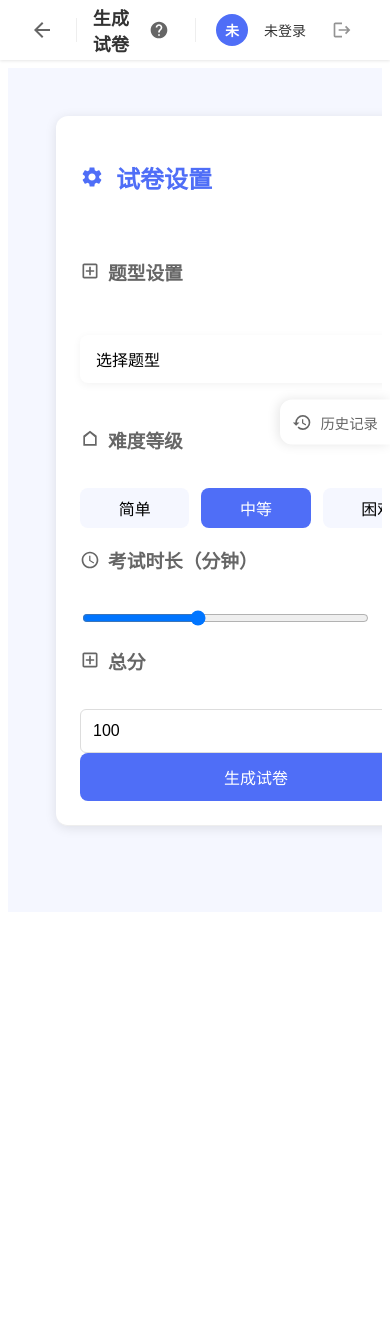
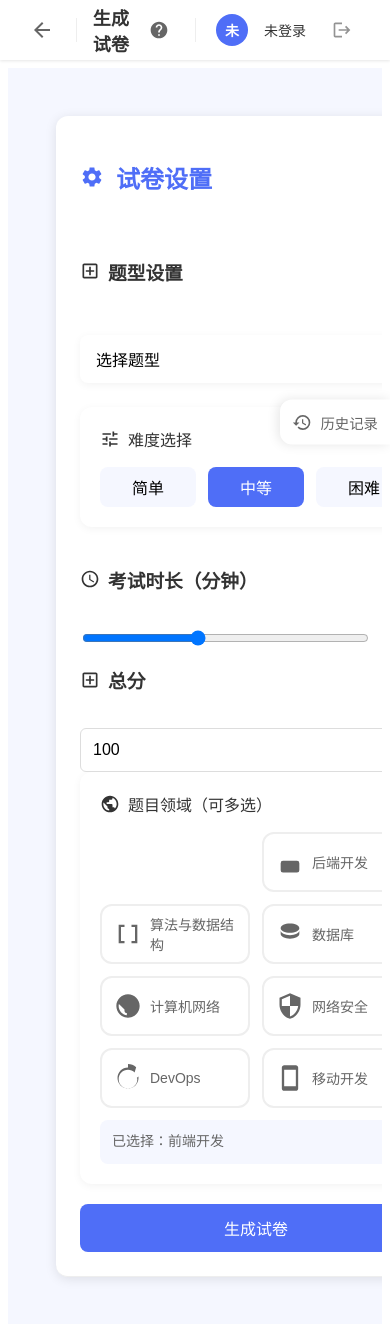
Before and after one commit to indexhtmlhtml/newproject, a Vue app: page /create-paper in a window 390 px wide. Shown: the top 1324 px of the page. Before the commit the page ends 920 px from the top, so only its background shows below. Built offline with nearby package versions, Linux system fonts and the light colour scheme.

Commit message:
题型选择

```diff
--- a/src/views/CreatePaper.vue
+++ b/src/views/CreatePaper.vue
@@ -92,12 +92,12 @@
           </div>
 
           <!-- 难度选择 -->
-          <div class="difficulty-section">
+          <div class="setting-group">
             <div class="section-title">
               <svg xmlns="http://www.w3.org/2000/svg" width="20" height="20" viewBox="0 0 24 24">
-                <path fill="currentColor" d="M12 2L4 8v12h16V8l-8-6zm0 2.8L18 10v8H6v-8l6-5.2z"/>
+                <path fill="currentColor" d="M3 17v2h6v-2H3zM3 5v2h10V5H3zm10 16v-2h8v-2h-8v-2h-2v6h2zM7 9v2H3v2h4v2h2V9H7zm14 4v-2H11v2h10zm-6-4h2V7h4V5h-4V3h-2v6z"/>
               </svg>
-              <h3>{{ t('paper.difficulty') }}</h3>
+              <span>难度选择</span>
             </div>
 
             <div class="difficulty-options">
@@ -155,6 +155,34 @@
               step="10"
               class="score-input"
             >
+          </div>
+
+          <!-- 领域选择 -->
+          <div class="setting-group">
+            <div class="section-title">
+              <svg xmlns="http://www.w3.org/2000/svg" width="20" height="20" viewBox="0 0 24 24">
+                <path fill="currentColor" d="M12 2C6.48 2 2 6.48 2 12s4.48 10 10 10 10-4.48 10-10S17.52 2 12 2zm-1 17.93c-3.95-.49-7-3.85-7-7.93 0-.62.08-1.21.21-1.79L9 15v1c0 1.1.9 2 2 2v1.93zm6.9-2.54c-.26-.81-1-1.39-1.9-1.39h-1v-3c0-.55-.45-1-1-1H8v-2h2c.55 0 1-.45 1-1V7h2c1.1 0 2-.9 2-2v-.41c2.93 1.19 5 4.06 5 7.41 0 2.08-.8 3.97-2.1 5.39z"/>
+              </svg>
+              <span>题目领域（可多选）</span>
+            </div>
+            <div class="domain-selector">
+              <button
+                v-for="item in domains"
+                :key="item.value"
+                :class="['domain-btn', { active: selectedDomains.includes(item.value) }]"
+                @click="toggleDomain(item.value)"
+              >
+                <div class="domain-icon">
+                  <svg viewBox="0 0 24 24">
+                    <path fill="currentColor" :d="item.icon"/>
+                  </svg>
+                </div>
+                <span class="domain-label">{{ item.label }}</span>
+              </button>
+            </div>
+            <div class="domain-hint" v-if="selectedDomains.length > 0">
+              已选择：{{ selectedDomains.map(d => domains.find(item => item.value === d)?.label).join('、') }}
+            </div>
           </div>
 
           <!-- 生成按钮 -->
@@ -435,11 +463,11 @@
 </template>
 
 <script setup>
-import { ref, computed, onMounted } from 'vue'
+import { ref, computed, onMounted, watch } from 'vue'
 import { useRouter } from 'vue-router'
 import { useLanguageStore } from '../stores/language'
 import { useI18n } from 'vue-i18n'
-import { generatePaper as generatePaperAPI } from '../services/paper'
+import { generatePaper, savePaperToHistory } from '../services/paper'
 import { downloadPaperAsWord } from '../utils/download'
 import PaperHistory from '@/components/PaperHistory.vue'
 import { eventBus } from '@/utils/eventBus'
@@ -540,13 +568,67 @@ const handleTypeChange = (type) => {
   }
 }
 
-// 验证配置是否有效
+// 修改领域选择的数据结构，增加更多领域
+const domains = [
+  {
+    value: 'frontend',
+    label: '前端开发',
+    icon: 'M12 18.178l-4.62-1.256-.328-3.544h2.27l.158 1.844 2.52.667 2.52-.667.26-2.866H6.96l-.635-6.678h11.35l-.227 2.21H8.822l.204 2.256h8.217l-.624 6.778L12 18.178z'
+  },
+  {
+    value: 'backend',
+    label: '后端开发',
+    icon: 'M20 13v6a2 2 0 0 1-2 2H6a2 2 0 0 1-2-2v-6a2 2 0 0 1 2-2h12a2 2 0 0 1 2 2zM6.5 17.5l3-3l2 2l3-3l2 2'
+  },
+  {
+    value: 'algorithm',
+    label: '算法与数据结构',
+    icon: 'M15 4v2h3v12h-3v2h5V4zM4 4v16h5v-2H6V6h3V4z'
+  },
+  {
+    value: 'database',
+    label: '数据库',
+    icon: 'M12 3C7.58 3 4 4.79 4 7s3.58 4 8 4 8-1.79 8-4-3.58-4-8-4zM4 9v3c0 2.21 3.58 4 8 4s8-1.79 8-4V9c0 2.21-3.58 4-8 4s-8-1.79-8-4z'
+  },
+  {
+    value: 'network',
+    label: '计算机网络',
+    icon: 'M12 2C6.48 2 2 6.48 2 12s4.48 10 10 10 10-4.48 10-10S17.52 2 12 2zm-1 17.93c-3.95-.49-7-3.85-7-7.93 0-.62.08-1.21.21-1.79L9 15v1c0 1.1.9 2 2 2v1.93z'
+  },
+  {
+    value: 'security',
+    label: '网络安全',
+    icon: 'M12 1L3 5v6c0 5.55 3.84 10.74 9 12 5.16-1.26 9-6.45 9-12V5l-9-4zm0 10.99h7c-.53 4.12-3.28 7.79-7 8.94V12H5V6.3l7-3.11v8.8z'
+  },
+  {
+    value: 'devops',
+    label: 'DevOps',
+    icon: 'M12 3c-4.97 0-9 4.03-9 9s4.03 9 9 9 9-4.03 9-9c0-.46-.04-.92-.1-1.36l-1.42 1.42C20.04 12.36 20 12.69 20 13c0 4.41-3.59 8-8 8s-8-3.59-8-8 3.59-8 8-8c2.21 0 4.21.89 5.65 2.33L19 2.71C17.01 1.04 14.61 0 12 0z'
+  },
+  {
+    value: 'mobile',
+    label: '移动开发',
+    icon: 'M17 1.01L7 1c-1.1 0-2 .9-2 2v18c0 1.1.9 2 2 2h10c1.1 0 2-.9 2-2V3c0-1.1-.9-1.99-2-1.99zM17 19H7V5h10v14z'
+  }
+]
+
+const selectedDomains = ref(['frontend']) // 新的多选模式
+
+// 修改 isValid 计算属性
 const isValid = computed(() => {
-  const totalQuestions = Object.values(counts.value).reduce((sum, count) => sum + count, 0)
-  return totalQuestions > 0 && totalQuestions <= 20
+  return (
+    // 确保至少选择了一个题型且数量大于0
+    Object.values(counts.value).some(count => count > 0) &&
+    // 确保至少选择了一个领域
+    selectedDomains.value.length > 0 &&
+    // 确保总分在合理范围内
+    totalScore.value >= 60 && totalScore.value <= 150 &&
+    // 确保选择了难度
+    selectedDifficulty.value
+  )
 })
 
-// 修改生成试卷的函数
+// 修改 handleGeneratePaper 函数
 const handleGeneratePaper = async () => {
   if (!isValid.value || isGenerating.value) return
 
@@ -564,19 +646,23 @@ const handleGeneratePaper = async () => {
       duration: duration.value,
       totalScore: totalScore.value,
       difficulty: selectedDifficulty.value,
+      domains: selectedDomains.value,
       counts: counts.value,
       language: languageStore.currentLanguage
     }
 
-    const result = await generatePaperAPI(params)
+    const result = await generatePaper(params)
+
     paper.value = {
       ...result,
       title: result.title || t('paper.defaultTitle'),
       duration: duration.value,
       totalScore: totalScore.value,
-      difficulty: selectedDifficulty.value
+      difficulty: selectedDifficulty.value,
+      domains: selectedDomains.value
     }
-    // 触发试卷生成事件
+
+    await savePaperToHistory(paper.value)
     eventBus.emit('paperGenerated')
   } catch (error) {
     console.error('Failed to generate paper:', error)
@@ -646,6 +732,23 @@ const vClickOutside = {
 const directives = {
   'click-outside': vClickOutside
 }
+
+// 当领域改变时重置不兼容的题型
+watch(selectedDomains, (newDomains) => {
+  if (newDomains.length === 0) {
+    selectedDomains.value = ['frontend'] // 默认至少选择一个领域
+  }
+})
+
+// 处理领域选择
+const toggleDomain = (domainValue) => {
+  const index = selectedDomains.value.indexOf(domainValue)
+  if (index === -1) {
+    selectedDomains.value.push(domainValue)
+  } else {
+    selectedDomains.value.splice(index, 1)
+  }
+}
 </script>
 
 <style scoped>
@@ -833,7 +936,7 @@ const directives = {
   align-items: center;
   gap: 8px;
   margin-bottom: 16px;
-  color: #666;
+  color: #333;
 }
 
 .config-section {
@@ -1510,4 +1613,102 @@ const directives = {
 .history-section {
   margin-bottom: 30px;
 }
+
+/* 领域选择器样式 */
+.domain-selector {
+  display: grid;
+  grid-template-columns: repeat(auto-fill, minmax(160px, 1fr));
+  gap: 12px;
+  margin-top: 8px;
+}
+
+.domain-btn {
+  display: flex;
+  align-items: center;
+  gap: 8px;
+  padding: 12px;
+  border: 2px solid #eee;
+  border-radius: 12px;
+  background: white;
+  color: #666;
+  cursor: pointer;
+  transition: all 0.2s ease;
+  min-width: 140px;
+  height: 60px;
+}
+
+.domain-btn:hover {
+  border-color: var(--vt-c-primary);
+  background: rgba(var(--vt-c-primary-rgb), 0.05);
+  transform: translateY(-2px);
+}
+
+.domain-btn.active {
+  border-color: var(--vt-c-primary);
+  background: var(--vt-c-primary);
+  color: white;
+  box-shadow: 0 4px 12px rgba(var(--vt-c-primary-rgb), 0.2);
+}
+
+.domain-icon {
+  width: 28px;
+  height: 28px;
+  display: flex;
+  align-items: center;
+  justify-content: center;
+  flex-shrink: 0;
+}
+
+.domain-label {
+  font-size: 14px;
+  font-weight: 500;
+  text-align: left;
+  flex-grow: 1;
+}
+
+.domain-hint {
+  margin-top: 12px;
+  font-size: 14px;
+  color: #666;
+  padding: 12px;
+  background: #f5f7ff;
+  border-radius: 8px;
+  line-height: 1.4;
+}
+
+@media (max-width: 768px) {
+  .domain-selector {
+    grid-template-columns: repeat(2, 1fr);
+  }
+
+  .domain-btn {
+    width: 100%;
+    min-width: 0;
+  }
+}
+
+.section-title {
+  display: flex;
+  align-items: center;
+  gap: 8px;
+  margin-bottom: 16px;
+  color: #333;
+}
+
+.section-title svg {
+  color: var(--vt-c-primary);
+}
+
+.section-title span {
+  font-size: 16px;
+  font-weight: 500;
+}
+
+.setting-group {
+  background: white;
+  border-radius: 12px;
+  padding: 20px;
+  margin-bottom: 20px;
+  box-shadow: 0 2px 8px rgba(0, 0, 0, 0.05);
+}
 </style>
```
Also changed, not shown: src/locales/zh.json (+27 -0 lines).
